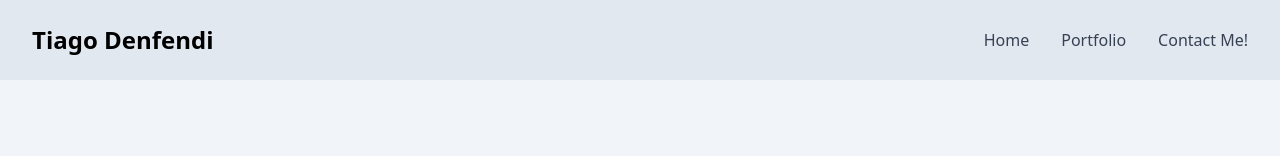
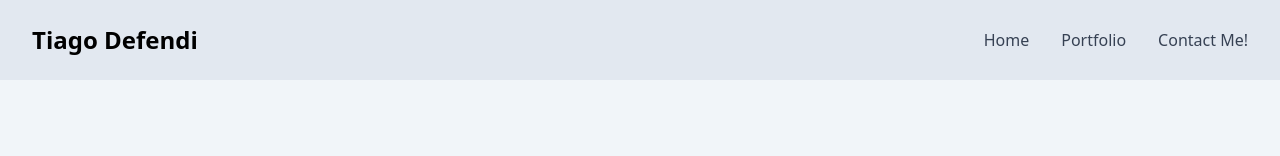
Before and after one commit to tiagodefendi/tiagodefendi.github.io, a Next.js app: page / in a window 1280 px wide. Shown: the top 156 px of the page. Built offline with nearby package versions, Linux system fonts and the light colour scheme.

Commit message:
Correct name spelling in Navbar component

```diff
--- a/src/components/Navbar.tsx
+++ b/src/components/Navbar.tsx
@@ -4,7 +4,7 @@
 function Navbar() {
   return (
     <nav className="flex justify-between items-center px-8 py-6 bg-slate-200">
-      <div className="text-2xl font-bold">Tiago Denfendi</div>
+      <div className="text-2xl font-bold">Tiago Defendi</div>
       <ul className="flex space-x-8 text-gray-700">
         <li><Link href="#" className="hover:text-red-500">Home</Link></li>
         <li><Link href="#" className="hover:text-red-500">Portfolio</Link></li>
```
